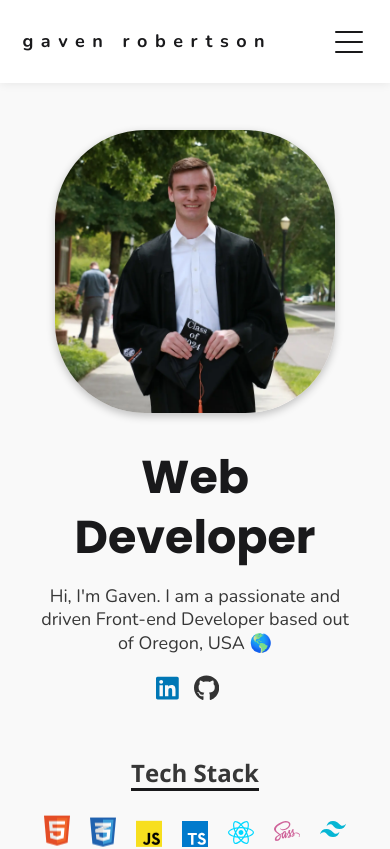
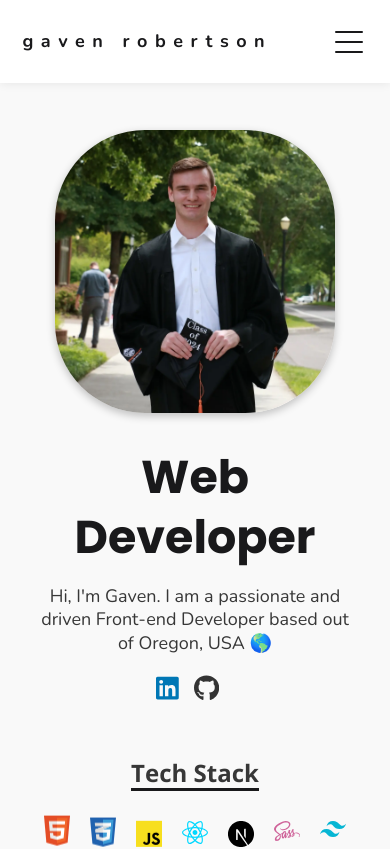
Before and after one commit to gavenrobertson/portfolio-website, a React (Create React App) app: page / in a window 390 px wide. Shown: the top 849 px of the page. Built offline with nearby package versions, Linux system fonts and the light colour scheme.

Commit message:
Fixed the imgs and updated my tech stack

```diff
--- a/src/components/Home.js
+++ b/src/components/Home.js
@@ -8,6 +8,8 @@ import ts_icon from '../imgs/ts-icon.svg'
 import react_icon from '../imgs/react-js-icon.svg'
 import sass_icon from '../imgs/sass-icon.svg'
 import twind_icon from '../imgs/tailwind-css-icon.svg'
+import next_js_icon from '../imgs/next-js.svg'
+import vite_icon from '../imgs/vite.svg'
 import useIntersectionObserver from "../hooks/useIntersectionObserver";
 
 
@@ -47,8 +49,8 @@ export default function Home() {
                             <li ref={(el) => (elementsRef.current[5] = el)} className="tech-stack-item hidden"><img src={html5}/></li>
                             <li ref={(el) => (elementsRef.current[6] = el)} className="tech-stack-item hidden"><img src={css5}/></li>
                             <li ref={(el) => (elementsRef.current[7] = el)} className="tech-stack-item hidden"><img src={js_icon}/></li>
-                            <li ref={(el) => (elementsRef.current[8] = el)} className="tech-stack-item hidden"><img src={ts_icon}/></li>
-                            <li ref={(el) => (elementsRef.current[9] = el)} className="tech-stack-item hidden"><img src={react_icon}/></li>
+                            <li ref={(el) => (elementsRef.current[8] = el)} className="tech-stack-item hidden"><img src={react_icon}/></li>
+                            <li ref={(el) => (elementsRef.current[9] = el)} className="tech-stack-item hidden"><img src={next_js_icon}/></li>
                             <li ref={(el) => (elementsRef.current[10] = el)} className="tech-stack-item hidden"><img src={sass_icon}/></li>
                             <li ref={(el) => (elementsRef.current[11] = el)} className="tech-stack-item hidden"><img src={twind_icon}/></li>
                         </ul>
--- a/src/styles/_home.scss
+++ b/src/styles/_home.scss
@@ -270,9 +270,13 @@
     animation-name: bounceUpandDown;
     animation-duration: 3.5s;
     animation-iteration-count: infinite;
-    height: auto;
-    width: 40px;
     transition: ease-out 0.3s;
+}
+
+.tech-stack-item {
+    img {
+        width: 40px;
+    }
 }
 
 .tech-stack-item:nth-child(1) {
@@ -367,7 +371,10 @@
     }
 
     .tech-stack-item {
-        width: 36px;
+        img {
+            height: auto;
+            width: 36px;
+        }
     }
 
     @keyframes bounceUpandDown {
@@ -412,7 +419,9 @@
     }
 
     .tech-stack-item {
-        width: 26px;
+        img {
+            width: 26px;
+        }
     }
 
     .tech-stack {
@@ -473,7 +482,9 @@
     }
 
     .tech-stack-item {
-        width: 22px;
+        img {
+            width: 22px;
+        }
     }
 
     @keyframes bounceUpandDown {
--- a/src/styles/main.css
+++ b/src/styles/main.css
@@ -460,9 +460,11 @@ a {
   animation-name: bounceUpandDown;
   animation-duration: 3.5s;
   animation-iteration-count: infinite;
-  height: auto;
+  transition: ease-out 0.3s;
+}
+
+.tech-stack-item img {
   width: 40px;
-  transition: ease-out 0.3s;
 }
 
 .tech-stack-item:nth-child(1) {
@@ -545,7 +547,8 @@ a {
     border-bottom: #19191b 0.3rem solid;
     border-right: none;
   }
-  .tech-stack-item {
+  .tech-stack-item img {
+    height: auto;
     width: 36px;
   }
   @keyframes bounceUpandDown {
@@ -579,7 +582,7 @@ a {
   .contact-svg {
     font-size: 2.6rem;
   }
-  .tech-stack-item {
+  .tech-stack-item img {
     width: 26px;
   }
   .tech-stack {
@@ -625,7 +628,7 @@ a {
   .tech-stack-name {
     font-size: 1.8rem;
   }
-  .tech-stack-item {
+  .tech-stack-item img {
     width: 22px;
   }
   @keyframes bounceUpandDown {
```
Also changed, not shown: src/imgs/next-js.svg (added), src/imgs/vite.svg (added).
